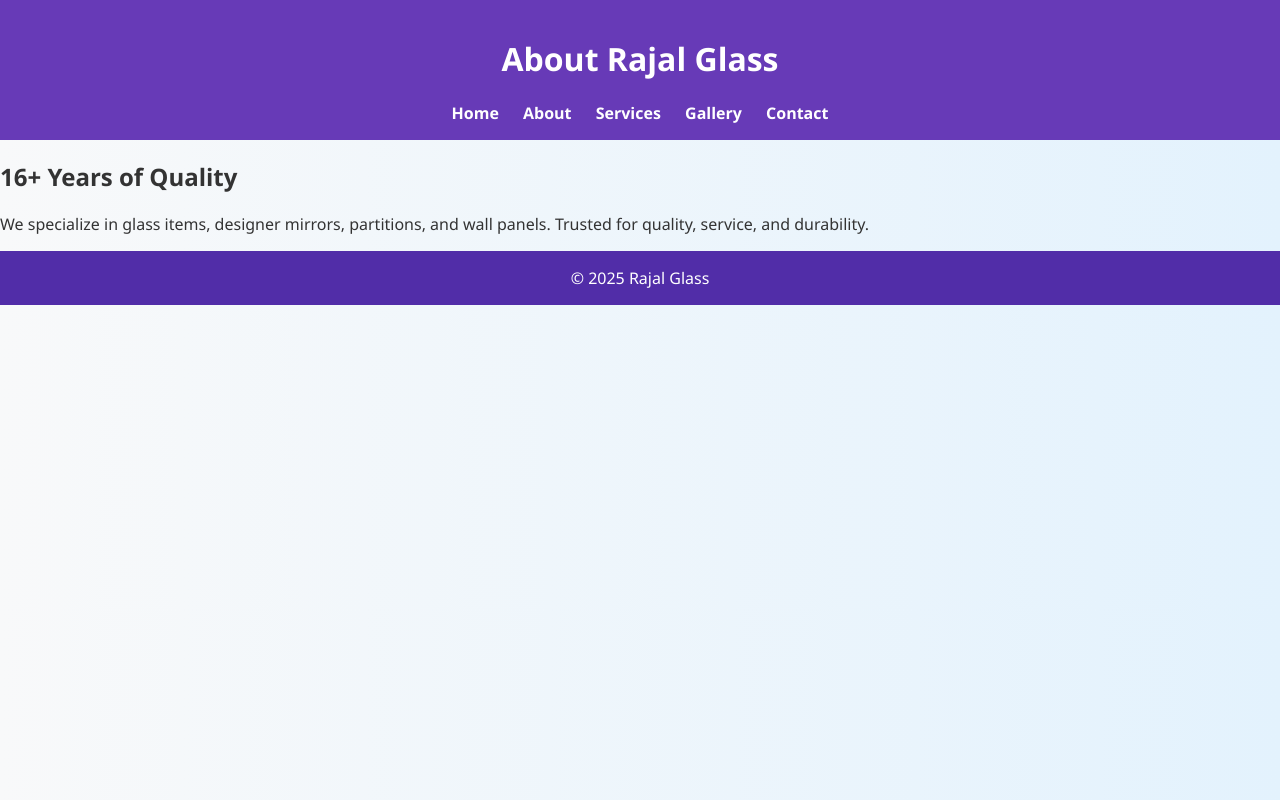
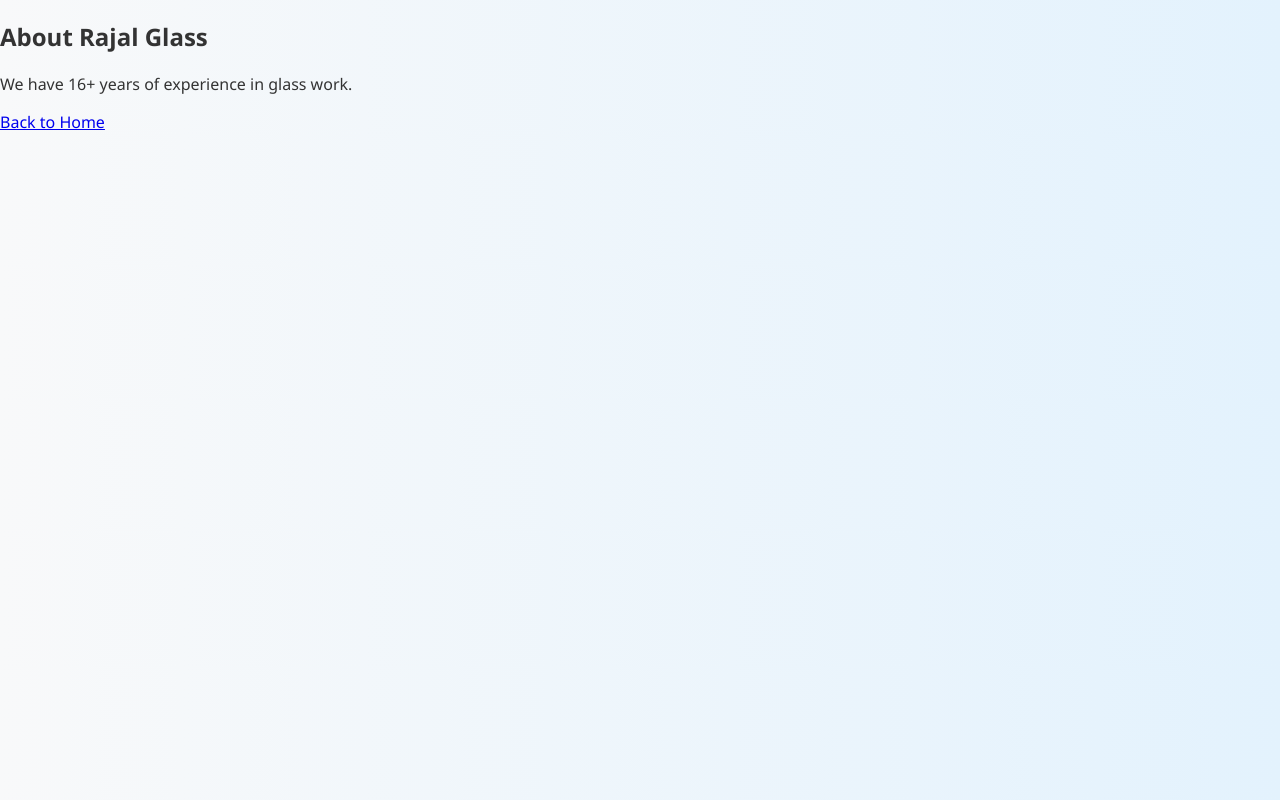
Before and after one commit to rajalglasshardware/rajalglasshardware, a plain HTML site: page about.html in a window 1280 px wide. Drawn offline with Linux system fonts and the light colour scheme.

Commit message:
Update about.html

```diff
--- a/about.html
+++ b/about.html
@@ -1,27 +1,9 @@
 <!DOCTYPE html>
-<html lang="en">
-<head>
-  <meta charset="UTF-8" />
-  <title>About Us - Rajal Glass</title>
-  <link rel="stylesheet" href="style.css" />
-</head>
+<html>
+<head><title>About</title><link rel="stylesheet" href="style.css"></head>
 <body>
-<header>
-  <h1>About Rajal Glass</h1>
-  <nav>
-    <a href="index.html">Home</a>
-    <a href="about.html">About</a>
-    <a href="services.html">Services</a>
-    <a href="gallery.html">Gallery</a>
-    <a href="contact.html">Contact</a>
-  </nav>
-</header>
-<main>
-  <section>
-    <h2>16+ Years of Quality</h2>
-    <p>We specialize in glass items, designer mirrors, partitions, and wall panels. Trusted for quality, service, and durability.</p>
-  </section>
-</main>
-<footer>&copy; 2025 Rajal Glass</footer>
+<h2>About Rajal Glass</h2>
+<p>We have 16+ years of experience in glass work.</p>
+<a href="index.html">Back to Home</a>
 </body>
 </html>
```
